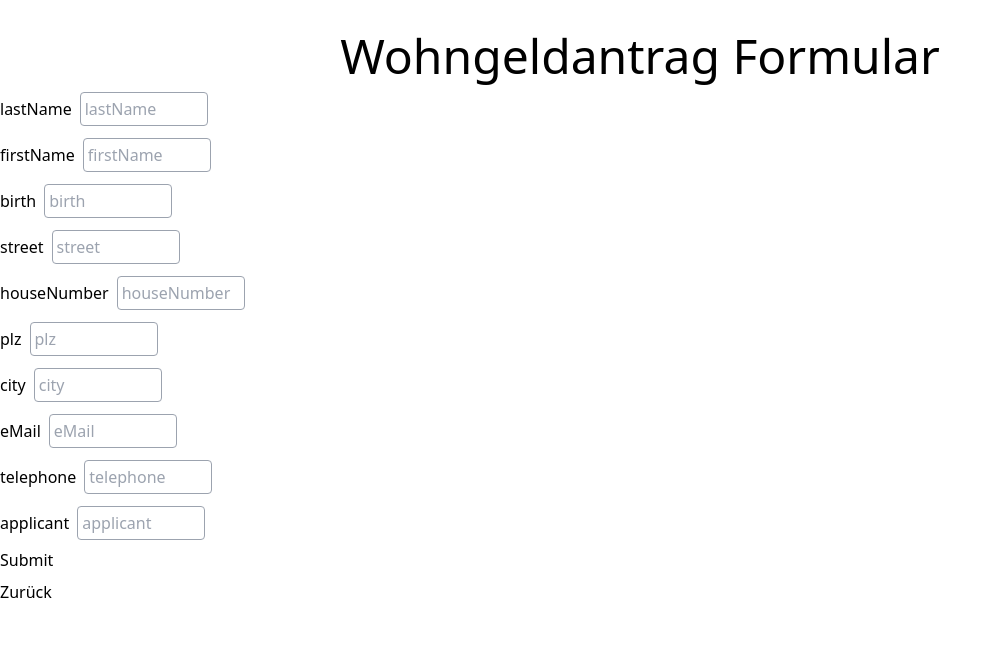
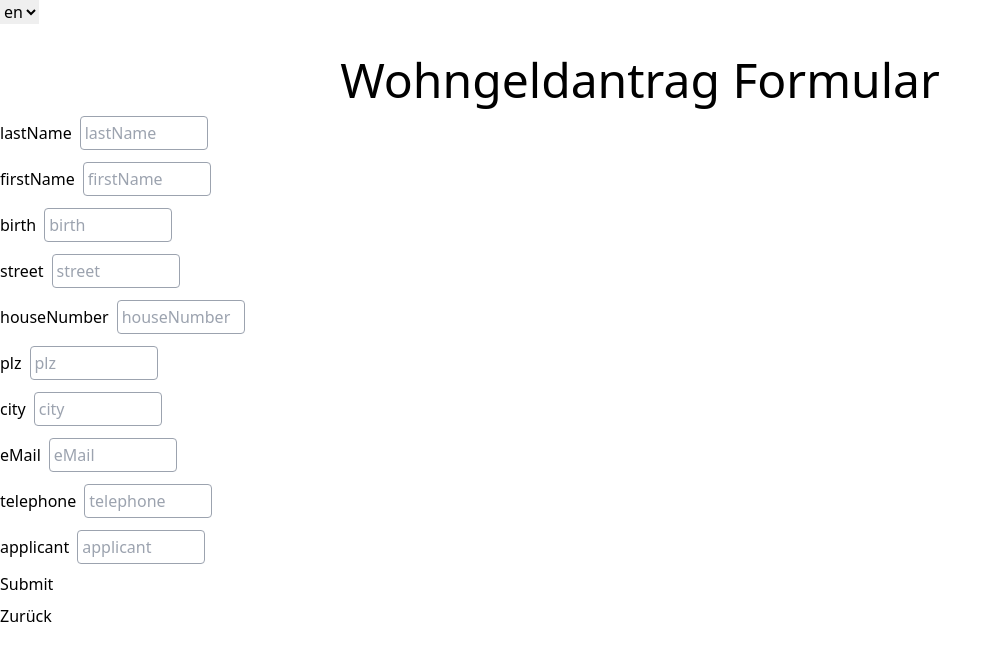
Before and after one commit to GiorgiMazm/LF10, a Nuxt app: page /flat in a window 1280 px wide. Shown: the top 660 px of the page, without its empty margins (0-1002 px from the left). Built offline with nearby package versions, Linux system fonts and the light colour scheme.

Commit message:
I18n added

```diff
--- a/nuxt.config.ts
+++ b/nuxt.config.ts
@@ -3,7 +3,10 @@ export default defineNuxtConfig({
   devtools: { enabled: true },
   srcDir: "src",
   serverDir: "server/",
-  modules: ["@nuxtjs/tailwindcss"],
+  modules: ["@nuxtjs/tailwindcss", "@nuxtjs/i18n"],
+  i18n: {
+    vueI18n: "./translations/i18n.config.ts",
+  },
   //@ts-ignore
   buildModules: ["@nuxt/typescript-build"],
   // @ts-ignore
--- a/package.json
+++ b/package.json
@@ -14,6 +14,7 @@
     "@heroicons/vue": "^2.0.18",
     "@nuxt/devtools": "latest",
     "@nuxt/types": "^2.17.1",
+    "@nuxtjs/i18n": "^8.0.0-rc.4",
     "@nuxtjs/tailwindcss": "^6.8.0",
     "@types/jest": "^29.5.4",
     "@types/mocha": "^10.0.1",
--- a/src/app.vue
+++ b/src/app.vue
@@ -1,3 +1,4 @@
 <template>
- <NuxtPage/>
+  <AppHeader />
+  <NuxtPage />
 </template>
--- /dev/null
+++ b/src/components/AppHeader.vue
@@ -0,0 +1,15 @@
+<script setup lang="ts">
+const { locale } = useI18n();
+</script>
+
+<template>
+  <header>
+    <div>
+      <select v-model="locale" class="mr-3">
+        <option value="en">en</option>
+        <option value="de">de</option>
+        <option value="ru">ru</option>
+      </select>
+    </div>
+  </header>
+</template>
--- a/src/pages/index.vue
+++ b/src/pages/index.vue
@@ -11,7 +11,7 @@ console.log(obj);
     <section>
       <div class="container mx-auto">
         <div class="text-center pt-20">
-          <h1 class="text-5xl">Welcome to our page!</h1>
+          <h1 class="text-5xl">Welcome to our page, {{ $t("name") }}!</h1>
           <h2 class="text-3xl pt-12 pb-4">Select your form</h2>
           <ul class="flex flex-col items-center">
             <li
--- /dev/null
+++ b/translations/de.ts
@@ -0,0 +1,5 @@
+export default {
+  de: {
+    name: "Markus",
+  },
+};
--- /dev/null
+++ b/translations/en.ts
@@ -0,0 +1,5 @@
+export default {
+  en: {
+    name: "John",
+  },
+};
--- /dev/null
+++ b/translations/ru.ts
@@ -0,0 +1,5 @@
+export default {
+  ru: {
+    name: "Иван",
+  },
+};
```
Also changed, not shown: translations/i18n.config.ts (added, +13 -0 lines), 1 other file (tests, documents, lock files or other folders).
